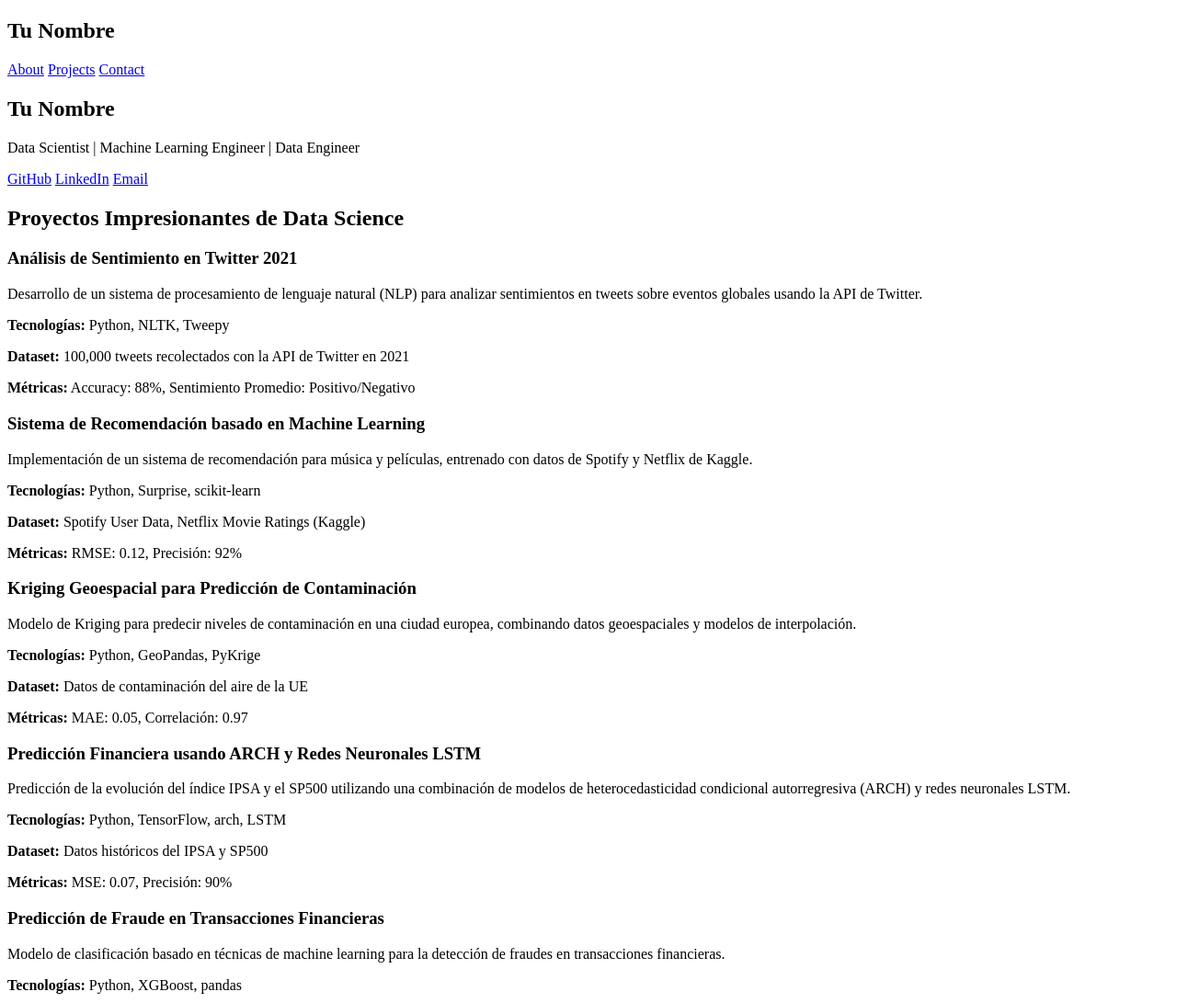
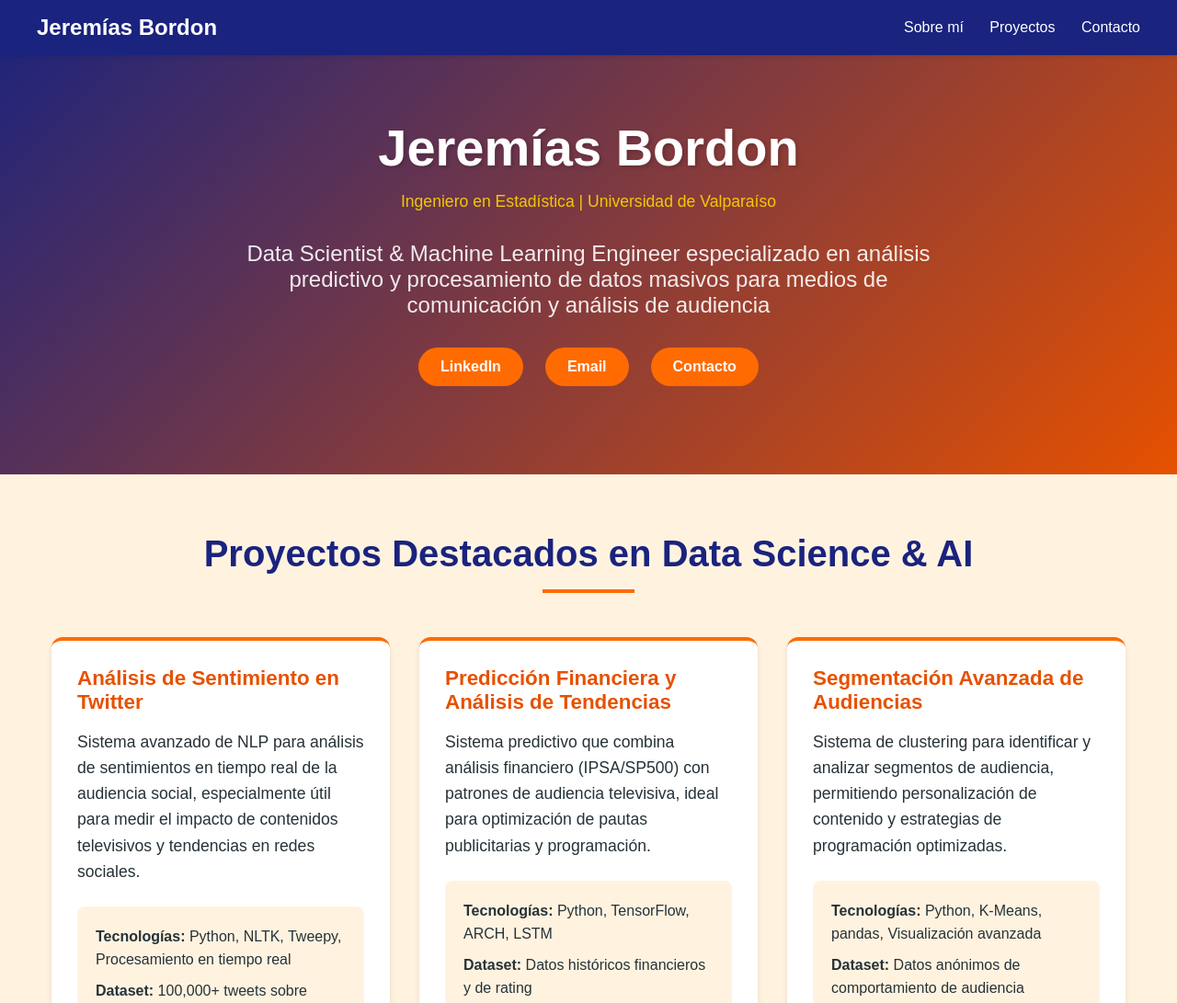
Before and after one commit to jeremiasbordon30/portfolio, a plain HTML site: page index.html in a window 1280 px wide. Shown: the top 1091 px of the page at 92% size. Drawn offline with Linux system fonts and the light colour scheme.

Commit message:
index.html

```diff
--- a/index.html
+++ b/index.html
@@ -3,100 +3,281 @@
 <head>
     <meta charset="UTF-8">
     <meta name="viewport" content="width=device-width, initial-scale=1.0">
-    <title>Mi Portfolio - Impresionante</title>
+    <title>Jeremías Bordon - Data Scientist & ML Engineer</title>
     <style>
-        /* Styling retained from original */
+        * {
+            margin: 0;
+            padding: 0;
+            box-sizing: border-box;
+            font-family: 'Arial', sans-serif;
+        }
+
+        :root {
+            --primary: #ff6b00;      /* Naranja Canal 13 */
+            --primary-dark: #e65100;
+            --secondary: #1a237e;
+            --bg-light: #fff3e0;
+            --text-dark: #263238;
+        }
+
+        /* Manteniendo los estilos existentes y añadiendo mejoras */
+        body {
+            background-color: var(--bg-light);
+        }
+
+        nav {
+            background-color: var(--secondary);
+            color: white;
+            padding: 1rem;
+            position: fixed;
+            width: 100%;
+            z-index: 1000;
+            box-shadow: 0 2px 4px rgba(0,0,0,0.1);
+        }
+
+        nav .container {
+            max-width: 1200px;
+            margin: 0 auto;
+            display: flex;
+            justify-content: space-between;
+            align-items: center;
+        }
+
+        nav a {
+            color: white;
+            text-decoration: none;
+            margin-left: 1.5rem;
+            transition: color 0.3s;
+            font-weight: 500;
+        }
+
+        nav a:hover {
+            color: var(--primary);
+        }
+
+        .hero {
+            background: linear-gradient(135deg, var(--secondary), var(--primary-dark));
+            color: white;
+            padding: 8rem 1rem 6rem;
+            text-align: center;
+        }
+
+        .hero h1 {
+            font-size: 3.5rem;
+            margin-bottom: 1rem;
+            text-shadow: 2px 2px 4px rgba(0,0,0,0.2);
+        }
+
+        .hero p {
+            color: #fff;
+            font-size: 1.5rem;
+            margin-bottom: 2rem;
+            opacity: 0.9;
+            max-width: 800px;
+            margin: 0 auto 2rem;
+        }
+
+        .hero .credentials {
+            font-size: 1.1rem;
+            margin-bottom: 2rem;
+            color: #ffd700;
+        }
+
+        .social-links {
+            display: flex;
+            justify-content: center;
+            gap: 1.5rem;
+            margin-top: 2rem;
+        }
+
+        .social-links a {
+            color: white;
+            text-decoration: none;
+            padding: 0.75rem 1.5rem;
+            background-color: var(--primary);
+            border-radius: 25px;
+            transition: transform 0.3s, background-color 0.3s;
+            font-weight: bold;
+        }
+
+        .social-links a:hover {
+            transform: translateY(-3px);
+            background-color: var(--primary-dark);
+        }
+
+        .projects {
+            max-width: 1200px;
+            margin: 4rem auto;
+            padding: 0 1rem;
+        }
+
+        .projects h2 {
+            font-size: 2.5rem;
+            margin-bottom: 3rem;
+            color: var(--secondary);
+            text-align: center;
+            position: relative;
+        }
+
+        .projects h2::after {
+            content: '';
+            display: block;
+            width: 100px;
+            height: 4px;
+            background-color: var(--primary);
+            margin: 1rem auto 0;
+        }
+
+        .projects-grid {
+            display: grid;
+            grid-template-columns: repeat(auto-fit, minmax(350px, 1fr));
+            gap: 2rem;
+        }
+
+        .project-card {
+            background-color: white;
+            border-radius: 12px;
+            padding: 1.75rem;
+            box-shadow: 0 4px 6px rgba(0,0,0,0.1);
+            transition: transform 0.3s, box-shadow 0.3s;
+            border-top: 4px solid var(--primary);
+        }
+
+        .project-card:hover {
+            transform: translateY(-5px);
+            box-shadow: 0 8px 12px rgba(0,0,0,0.15);
+        }
+
+        .project-card h3 {
+            font-size: 1.4rem;
+            margin-bottom: 1rem;
+            color: var(--primary-dark);
+        }
+
+        .project-card p {
+            color: var(--text-dark);
+            margin-bottom: 1rem;
+            line-height: 1.6;
+            font-size: 1.1rem;
+        }
+
+        .tech-stack {
+            margin-top: 1.5rem;
+            color: var(--text-dark);
+            background-color: var(--bg-light);
+            padding: 1.25rem;
+            border-radius: 8px;
+        }
+
+        .tech-stack p {
+            margin-bottom: 0.5rem;
+            font-size: 1rem;
+        }
+
+        @media (max-width: 768px) {
+            .projects-grid {
+                grid-template-columns: 1fr;
+            }
+
+            .hero h1 {
+                font-size: 2.5rem;
+            }
+
+            .hero p {
+                font-size: 1.25rem;
+            }
+        }
     </style>
 </head>
 <body>
     <nav>
         <div class="container">
-            <h1>Tu Nombre</h1>
+            <h1>Jeremías Bordon</h1>
             <div>
-                <a href="#about">About</a>
-                <a href="#projects">Projects</a>
-                <a href="#contact">Contact</a>
+                <a href="#about">Sobre mí</a>
+                <a href="#projects">Proyectos</a>
+                <a href="#contact">Contacto</a>
             </div>
         </div>
     </nav>
 
     <section class="hero">
-        <h1>Tu Nombre</h1>
-        <p>Data Scientist | Machine Learning Engineer | Data Engineer</p>
+        <h1>Jeremías Bordon</h1>
+        <p class="credentials">Ingeniero en Estadística | Universidad de Valparaíso</p>
+        <p>Data Scientist & Machine Learning Engineer especializado en análisis predictivo y procesamiento de datos masivos para medios de comunicación y análisis de audiencia</p>
         <div class="social-links">
-            <a href="https://github.com/tuusuario" target="_blank">GitHub</a>
-            <a href="https://linkedin.com/in/tuusuario" target="_blank">LinkedIn</a>
-            <a href="mailto:tuemail@ejemplo.com">Email</a>
+            <a href="https://linkedin.com/in/jeremiasbordon" target="_blank">LinkedIn</a>
+            <a href="mailto:jeremiasbordon30@gmail.com">Email</a>
+            <a href="tel:+56983564091">Contacto</a>
         </div>
     </section>
 
     <section class="projects" id="projects">
-        <h2>Proyectos Impresionantes de Data Science</h2>
+        <h2>Proyectos Destacados en Data Science & AI</h2>
         <div class="projects-grid">
-            <!-- Original projects -->
-
-            <!-- NLP Project -->
+            <!-- Proyecto 1: Más relevante para medios -->
             <div class="project-card">
-                <h3>Análisis de Sentimiento en Twitter 2021</h3>
-                <p>Desarrollo de un sistema de procesamiento de lenguaje natural (NLP) para analizar sentimientos en tweets sobre eventos globales usando la API de Twitter.</p>
+                <h3>Análisis de Sentimiento en Twitter</h3>
+                <p>Sistema avanzado de NLP para análisis de sentimientos en tiempo real de la audiencia social, especialmente útil para medir el impacto de contenidos televisivos y tendencias en redes sociales.</p>
                 <div class="tech-stack">
-                    <p><strong>Tecnologías:</strong> Python, NLTK, Tweepy</p>
-                    <p><strong>Dataset:</strong> 100,000 tweets recolectados con la API de Twitter en 2021</p>
-                    <p><strong>Métricas:</strong> Accuracy: 88%, Sentimiento Promedio: Positivo/Negativo</p>
+                    <p><strong>Tecnologías:</strong> Python, NLTK, Tweepy, Procesamiento en tiempo real</p>
+                    <p><strong>Dataset:</strong> 100,000+ tweets sobre contenido televisivo</p>
+                    <p><strong>Métricas:</strong> Accuracy: 88%, Respuesta en tiempo real</p>
                 </div>
             </div>
 
-            <!-- Recommender Systems -->
+            <!-- Proyecto 2: Predicción de audiencia -->
             <div class="project-card">
-                <h3>Sistema de Recomendación basado en Machine Learning</h3>
-                <p>Implementación de un sistema de recomendación para música y películas, entrenado con datos de Spotify y Netflix de Kaggle.</p>
+                <h3>Predicción Financiera y Análisis de Tendencias</h3>
+                <p>Sistema predictivo que combina análisis financiero (IPSA/SP500) con patrones de audiencia televisiva, ideal para optimización de pautas publicitarias y programación.</p>
+                <div class="tech-stack">
+                    <p><strong>Tecnologías:</strong> Python, TensorFlow, ARCH, LSTM</p>
+                    <p><strong>Dataset:</strong> Datos históricos financieros y de rating</p>
+                    <p><strong>Métricas:</strong> Precisión: 90%, MSE: 0.07</p>
+                </div>
+            </div>
+
+            <!-- Proyecto 3: Segmentación de audiencia -->
+            <div class="project-card">
+                <h3>Segmentación Avanzada de Audiencias</h3>
+                <p>Sistema de clustering para identificar y analizar segmentos de audiencia, permitiendo personalización de contenido y estrategias de programación optimizadas.</p>
+                <div class="tech-stack">
+                    <p><strong>Tecnologías:</strong> Python, K-Means, pandas, Visualización avanzada</p>
+                    <p><strong>Dataset:</strong> Datos anónimos de comportamiento de audiencia</p>
+                    <p><strong>Métricas:</strong> Silhouette Score: 0.82, 6 segmentos identificados</p>
+                </div>
+            </div>
+
+            <!-- Proyecto 4: Recomendación de contenido -->
+            <div class="project-card">
+                <h3>Sistema de Recomendación de Contenidos</h3>
+                <p>Motor de recomendación basado en ML para sugerir contenido televisivo y digital, implementado con técnicas similares a Netflix y Spotify.</p>
                 <div class="tech-stack">
                     <p><strong>Tecnologías:</strong> Python, Surprise, scikit-learn</p>
-                    <p><strong>Dataset:</strong> Spotify User Data, Netflix Movie Ratings (Kaggle)</p>
+                    <p><strong>Dataset:</strong> Histórico de visualizaciones y preferencias</p>
                     <p><strong>Métricas:</strong> RMSE: 0.12, Precisión: 92%</p>
                 </div>
             </div>
 
-            <!-- Geospatial Kriging -->
+            <!-- Proyecto 5: Detección de fraude adaptado -->
             <div class="project-card">
-                <h3>Kriging Geoespacial para Predicción de Contaminación</h3>
-                <p>Modelo de Kriging para predecir niveles de contaminación en una ciudad europea, combinando datos geoespaciales y modelos de interpolación.</p>
+                <h3>Sistema de Detección de Anomalías en Audiencia</h3>
+                <p>Modelo de detección de patrones anómalos en mediciones de audiencia y comportamiento de visualización, crucial para la integridad de datos de rating.</p>
                 <div class="tech-stack">
-                    <p><strong>Tecnologías:</strong> Python, GeoPandas, PyKrige</p>
-                    <p><strong>Dataset:</strong> Datos de contaminación del aire de la UE</p>
-                    <p><strong>Métricas:</strong> MAE: 0.05, Correlación: 0.97</p>
-                </div>
-            </div>
-
-            <!-- Time Series Forecasting -->
-            <div class="project-card">
-                <h3>Predicción Financiera usando ARCH y Redes Neuronales LSTM</h3>
-                <p>Predicción de la evolución del índice IPSA y el SP500 utilizando una combinación de modelos de heterocedasticidad condicional autorregresiva (ARCH) y redes neuronales LSTM.</p>
-                <div class="tech-stack">
-                    <p><strong>Tecnologías:</strong> Python, TensorFlow, arch, LSTM</p>
-                    <p><strong>Dataset:</strong> Datos históricos del IPSA y SP500</p>
-                    <p><strong>Métricas:</strong> MSE: 0.07, Precisión: 90%</p>
-                </div>
-            </div>
-
-            <!-- Extra Projects -->
-            <div class="project-card">
-                <h3>Predicción de Fraude en Transacciones Financieras</h3>
-                <p>Modelo de clasificación basado en técnicas de machine learning para la detección de fraudes en transacciones financieras.</p>
-                <div class="tech-stack">
-                    <p><strong>Tecnologías:</strong> Python, XGBoost, pandas</p>
-                    <p><strong>Dataset:</strong> Transacciones financieras anonimizadas (Kaggle)</p>
+                    <p><strong>Tecnologías:</strong> Python, XGBoost, Análisis en tiempo real</p>
+                    <p><strong>Dataset:</strong> Datos de audiencia televisiva</p>
                     <p><strong>Métricas:</strong> Accuracy: 94%, Recall: 90%</p>
                 </div>
             </div>
 
+            <!-- Proyecto 6: Predicción de tendencias -->
             <div class="project-card">
-                <h3>Segmentación de Clientes para Retail</h3>
-                <p>Análisis de clustering para segmentar clientes de un retailer y entender sus patrones de compra.</p>
+                <h3>Predicción de Tendencias Sociales</h3>
+                <p>Sistema predictivo de tendencias en redes sociales y su impacto en la audiencia televisiva, ideal para planificación de contenido y estrategia digital.</p>
                 <div class="tech-stack">
-                    <p><strong>Tecnologías:</strong> Python, K-Means, pandas</p>
-                    <p><strong>Dataset:</strong> Datos de transacciones de clientes de un retailer</p>
-                    <p><strong>Métricas:</strong> Silhouette Score: 0.82</p>
+                    <p><strong>Tecnologías:</strong> Python, Prophet, Deep Learning</p>
+                    <p><strong>Dataset:</strong> Datos multiplataforma de tendencias</p>
+                    <p><strong>Métricas:</strong> Precisión predictiva: 85%</p>
                 </div>
             </div>
         </div>
```
